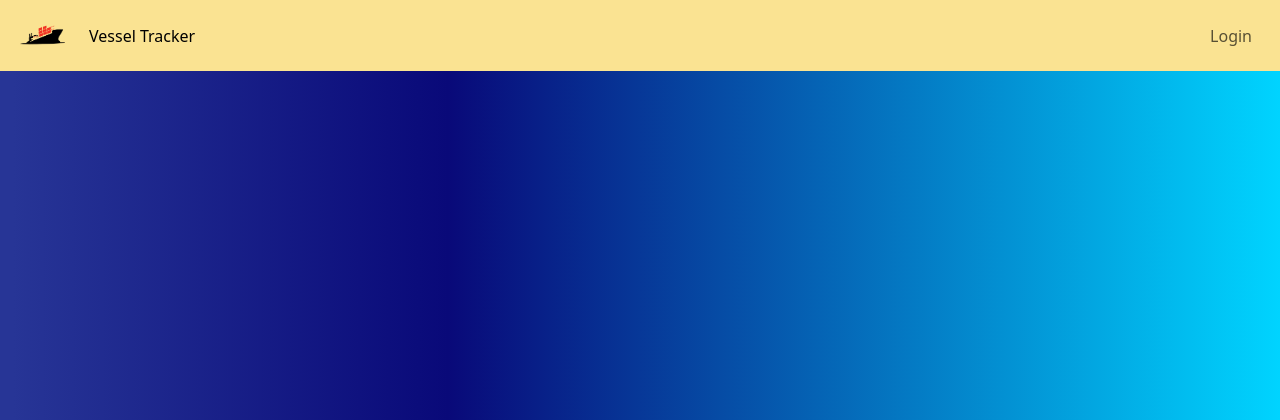
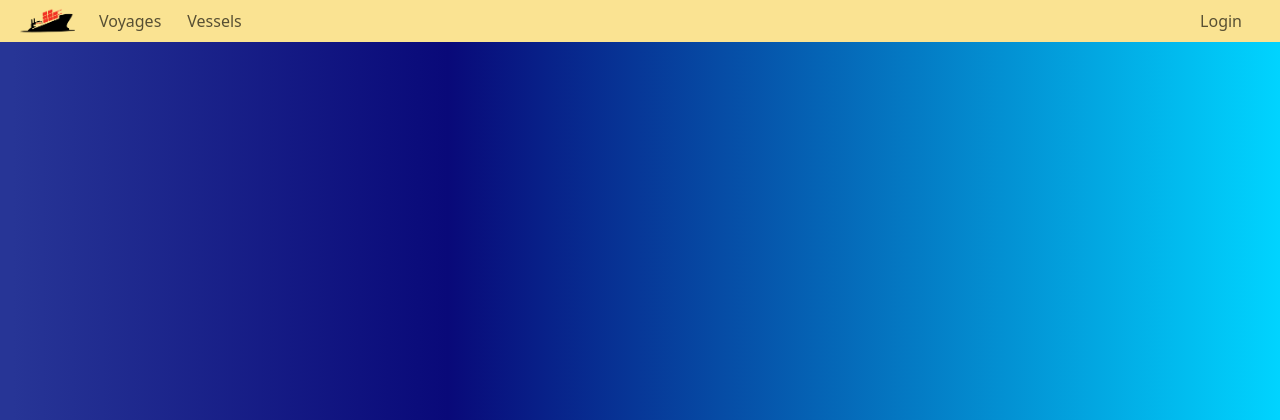
Before and after one commit to tanjil-dev/VesselTracker, a Django app: page / in a window 1280 px wide. Shown: the top 420 px of the page. Run offline with Django 3.2, Linux system fonts and the light colour scheme; data that the repository does not hold is empty; some libraries are stand-ins or nearby versions.

Commit message:
navbar menu refactor

```diff
--- a/static/css/style.css
+++ b/static/css/style.css
@@ -9,13 +9,20 @@
     font-family: 'Montserrat', sans-serif;
 
 }
+.nav-link{
+    margin-right: 10px;
+}
 .navbar-brand{
     margin-left: 20px;
 }
 .nav1{
     margin-right: 20px;
 }
-
+.navbar-light{
+height: 42px;
+margin:0px;
+padding:0px;
+}
 .account-img {
   height: 125px;
   width: 125px;
--- a/user/templates/base.html
+++ b/user/templates/base.html
@@ -11,9 +11,6 @@
     {% bootstrap_javascript %}
     <link rel="stylesheet" href="{% static 'css/style.css' %}">
 </head>
-
-
-
 <body>
 {% include "nav.html" %}
 {% block content %}{% endblock content %}
--- a/user/templates/home.html
+++ b/user/templates/home.html
@@ -1,6 +1,5 @@
 {% extends "base.html" %}
 {% block content %}
-
 <br>
 <div class="container">
 <div class="row justify-content-center text-center">
--- a/user/templates/nav.html
+++ b/user/templates/nav.html
@@ -1,6 +1,6 @@
 {% load static %}
 <nav class="navbar navbar-expand-lg navbar-light" style="background-color: #FAE392;">
-    <a class="navbar-brand" href="{% url 'home' %}"><img src="{% static 'images/logo.png' %}" style="width:45px; height:45px" alt="My image"/></a>
+    <a class="navbar-brand" href="{% url 'home' %}"><img src="{% static 'images/logo.png' %}" style="width:55px; height:55px" alt="My image"/></a>
     <button class="navbar-toggler collapsed btn btn-info" type="button" data-bs-toggle="collapse"
             data-bs-target="#navbarNavAltMarkup" aria-controls="navbarNavAltMarkup" aria-expanded="false"
             aria-label="Toggle navigation">
@@ -8,9 +8,11 @@
     </button>
     <div class="navbar-collapse collapse" id="navbarNavAltMarkup">
         <div class="navbar-nav">
-            <a class="nav-item nav-link active" href="{% url 'home' %}">Vessel Tracker</a>
+            <a class="nav-item nav-link btn btn-outline-info my-2 my-sm-0" href="{% url 'home' %}">Voyages</a>
         </div>
-
+        <div class="navbar-nav">
+            <a class="nav-item nav-link btn btn-outline-info my-2 my-sm-0" href="{% url 'vessel' %}">Vessels</a>
+        </div>
         <div class="navbar-nav ms-auto nav1">
             {% if user.is_authenticated %}
             <div class="dropdown">
--- a/user/views.py
+++ b/user/views.py
@@ -81,7 +81,7 @@
         messages.success(request, 'You are logged out!')
         return redirect('login')
 
-
+@login_required(login_url='login')
 def profile(request):
     user_form = UserUpdateForm()
     profile_form = ProfileUpdateForm()
```
